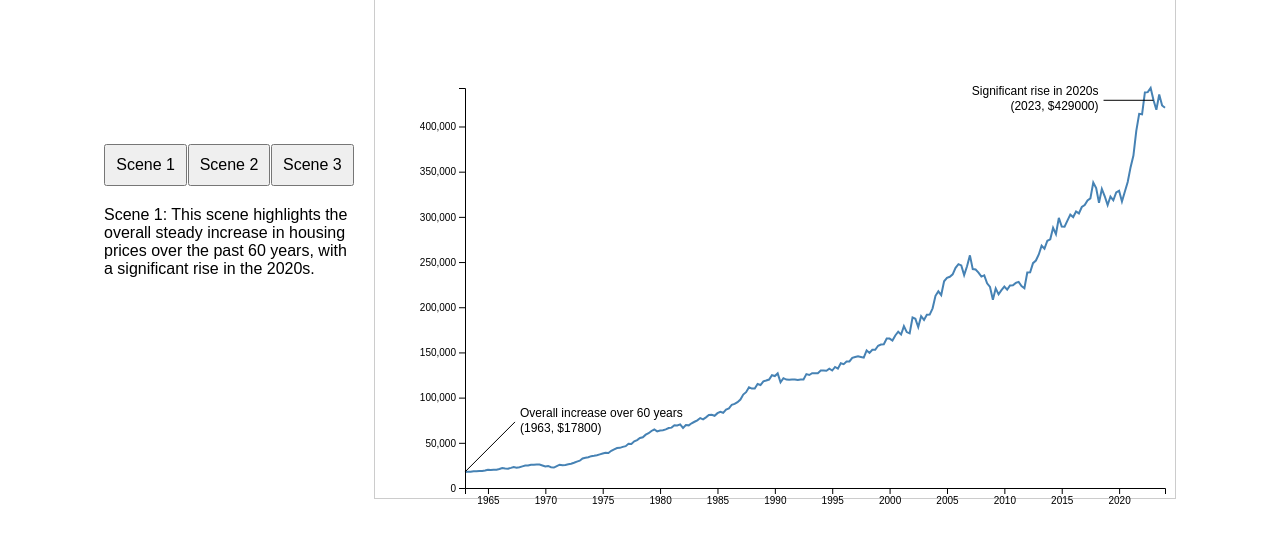
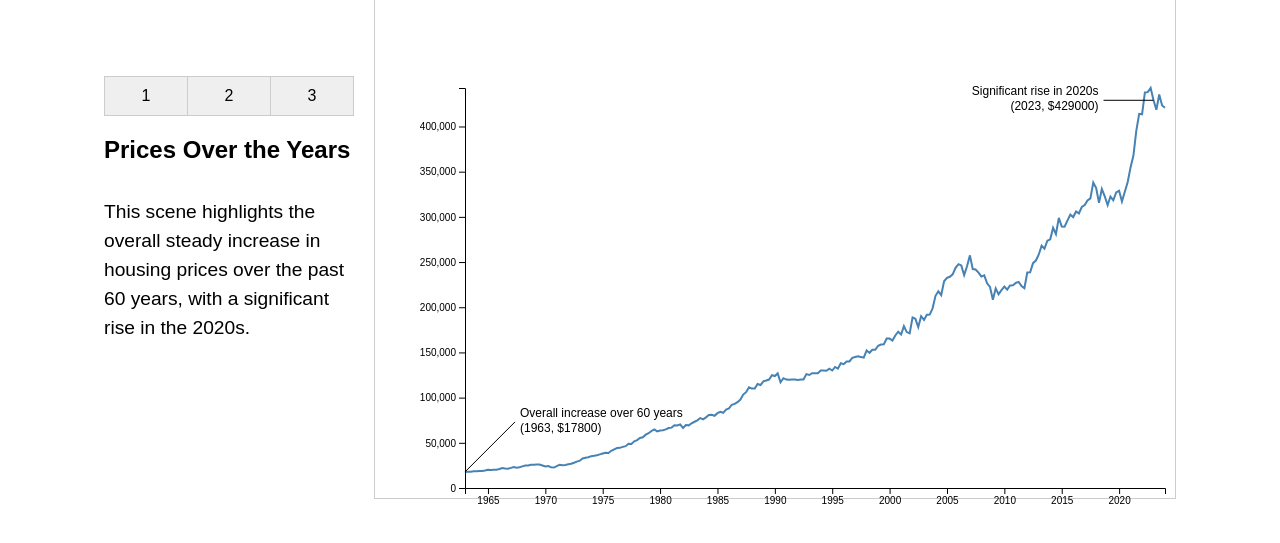
Before and after one commit to Jack-W-Fan/Jack-W-Fan.github.io, a plain HTML site: page index.html in a window 1280 px wide. Shown: the part 181-724 px from the top of the page. Drawn offline with nearby package versions, Linux system fonts and the light colour scheme.

Commit message:
Final formatting changes

```diff
--- a/index.html
+++ b/index.html
@@ -1,4 +1,3 @@
-<!DOCTYPE html>
 <html lang="en">
 <head>
     <meta charset="UTF-8">
@@ -16,18 +15,27 @@
         #sidebar {
             width: 250px;
             margin-right: 20px;
+            display: flex;
+            flex-direction: column;
         }
         #buttons {
             display: flex;
-            justify-content: space-around;
         }
         #buttons button {
             padding: 10px;
             font-size: 16px;
             cursor: pointer;
+            border: 1px solid #ccc;
+            margin-right: -1px;
+            flex-grow: 1;
+        }
+        #buttons button:last-child {
+            margin-right: 0;
         }
         #description {
-            margin-top: 20px;
+            margin-top: 10px;
+            font-size: 1.2em;
+            line-height: 1.5;
         }
         #visualization-container {
             width: 800px;
@@ -42,6 +50,10 @@
             margin: 0;
             width: 100%;
         }
+        h2 {
+            font-size: 1.5em;
+            margin-bottom: 5px;
+        }
         .annotation {
             font-size: 12px;
             fill: black;
@@ -55,10 +67,11 @@
 <body>
     <div id="sidebar">
         <div id="buttons">
-            <button id="scene1-btn">Scene 1</button>
-            <button id="scene2-btn">Scene 2</button>
-            <button id="scene3-btn">Scene 3</button>
+            <button id="scene1-btn">1</button>
+            <button id="scene2-btn">2</button>
+            <button id="scene3-btn">3</button>
         </div>
+        <h2>Prices Over the Years</h2>
         <div id="description">
             <p id="scene-description"></p>
         </div>
--- a/scripts.js
+++ b/scripts.js
@@ -1,3 +1,4 @@
+document.addEventListener('DOMContentLoaded', () => {
     const width = document.getElementById('visualization-container').clientWidth;
     const height = 500;
     const padding = 80;
@@ -61,14 +62,16 @@ d3.csv('MSPUS_processed.csv').then(data => {
         ];
 
         const sceneDescriptions = [
-        'Scene 1: This scene highlights the overall steady increase in housing prices over the past 60 years, with a significant rise in the 2020s.',
-        'Scene 2: This scene focuses on the impact of the 2008 financial crisis, showing the drop in housing prices and subsequent recovery.',
-        'Scene 3: This scene highlights the significant increase in housing prices since the COVID-19 pandemic started in 2020.'
+            'This scene highlights the overall steady increase in housing prices over the past 60 years, with a significant rise in the 2020s.',
+            'As can be seen, some of the most major changes in housing prices occurs during the 2008 financial crisis, showing the drop in housing prices and subsequent recovery.',
+            'As of recently, this graph highlights the significant increase in housing prices since the COVID-19 pandemic started in 2020.'
         ];
 
-    function addAnnotations(annotations) {
+        function addAnnotations(annotations, keepExisting = false) {
+            if (!keepExisting) {
                 svg.selectAll(".annotation").remove();
                 svg.selectAll(".annotation-line").remove();
+            }
 
             annotations.forEach(annotation => {
                 const date = new Date(annotation.date);
@@ -147,7 +150,7 @@ d3.csv('MSPUS_processed.csv').then(data => {
         });
 
         document.getElementById('scene2-btn').addEventListener('click', () => {
-        addAnnotations(annotationsScene2);
+            addAnnotations(annotationsScene2, true);
             document.getElementById('scene-description').innerText = sceneDescriptions[1];
         });
 
@@ -161,3 +164,4 @@ d3.csv('MSPUS_processed.csv').then(data => {
     }).catch(error => {
         console.error('Error loading the CSV file:', error);
     });
+});
--- a/styles.css
+++ b/styles.css
@@ -1,46 +1,51 @@
 body {
-    font-family: 'Open Sans', sans-serif;
-    background-color: #f0f2f5;
-    color: #333;
-    margin: 0;
-    padding: 0;
+    font-family: Arial, sans-serif;
     display: flex;
     flex-direction: column;
     align-items: center;
+    background-color: #f0f0f0;
 }
 
-header {
+h1 {
     background-color: #007bff;
-    color: #fff;
-    padding: 1em;
-    width: 100%;
-    text-align: center;
+    color: white;
+    padding: 10px 20px;
+    border-radius: 5px;
 }
 
-main {
+.container {
     display: flex;
-    justify-content: center;
-    align-items: center;
-    width: 100%;
-    height: 80vh;
-    margin: 20px;
+    width: 80%;
+    margin-top: 20px;
+}
+
+.sidebar {
+    width: 200px;
+    margin-right: 20px;
+}
+
+.sidebar h2 {
+    font-size: 1.5em;
+    margin-bottom: 10px;
+}
+
+.buttons {
+    display: flex;
+    justify-content: space-between;
+    margin-bottom: 20px;
+}
+
+.buttons button {
+    padding: 10px;
+    font-size: 1em;
+}
+
+#scene-description {
+    font-size: 1.2em;
+    line-height: 1.5;
+    margin-top: 0;
 }
 
 #visualization-container {
-    width: 100%;
-    height: 100%;
-    background-color: #fff;
-    border: 1px solid #ddd;
-    box-shadow: 0 2px 4px rgba(0,0,0,0.1);
-    padding: 20px;
+    flex-grow: 1;
 }
-
-svg {
-    width: 100%;
-    height: 100%;
-}
-
-h1 {
-    font-size: 2em;
-    margin: 0;
-}
```
Lines whose indentation alone changed are shown as unchanged.
